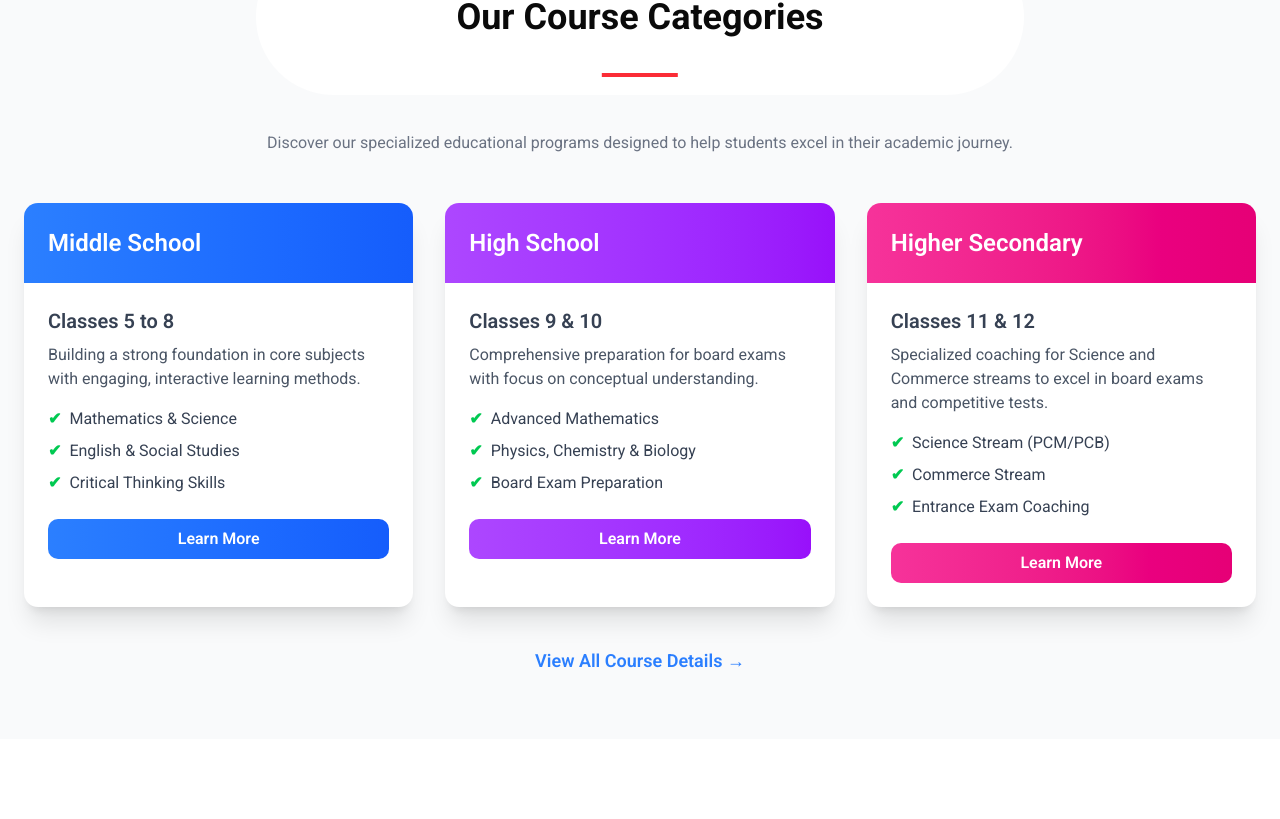
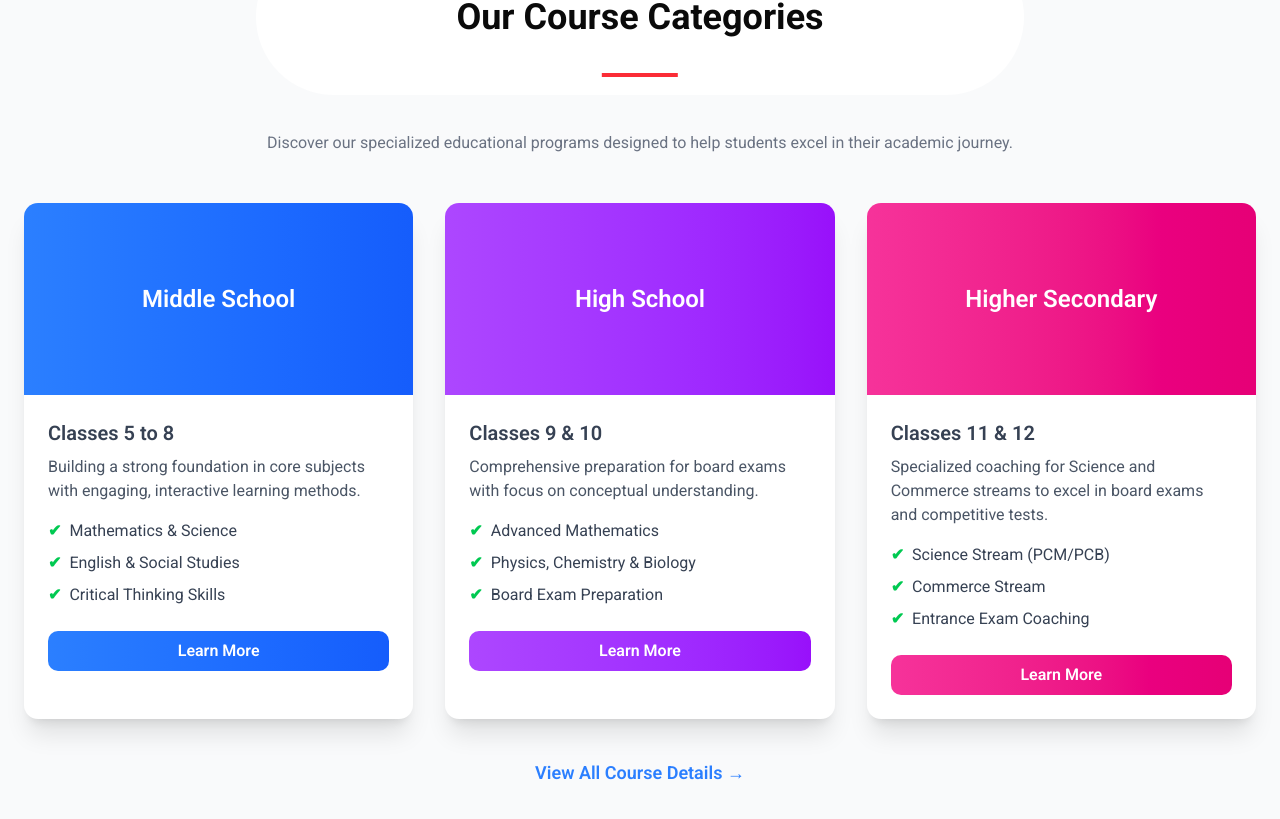
Before and after one commit to pranay03bhoir/kcc-classes-website-SMS-, a Next.js app in the folder frontend/: page /courses in a window 1280 px wide. Shown: the part 925-1744 px from the top of the page. Before the commit the page ends 1664 px from the top, so only its background shows below. Built offline with nearby package versions, Linux system fonts and the light colour scheme.

Commit message:
Update CourseCategories component to adjust padding and center text in card header

```diff
--- a/frontend/src/components/CoursesExploration/CourseCategories.jsx
+++ b/frontend/src/components/CoursesExploration/CourseCategories.jsx
@@ -70,7 +70,7 @@ export default function CourseCategories() {
             >
               {/* Card Header with Gradient */}
               <div
-                className={`p-6 text-white bg-gradient-to-r ${
+                className={`p-20 text-white text-center bg-gradient-to-r ${
                   course.color === "blue"
                     ? "from-blue-500 to-blue-600"
                     : course.color === "purple"
```
